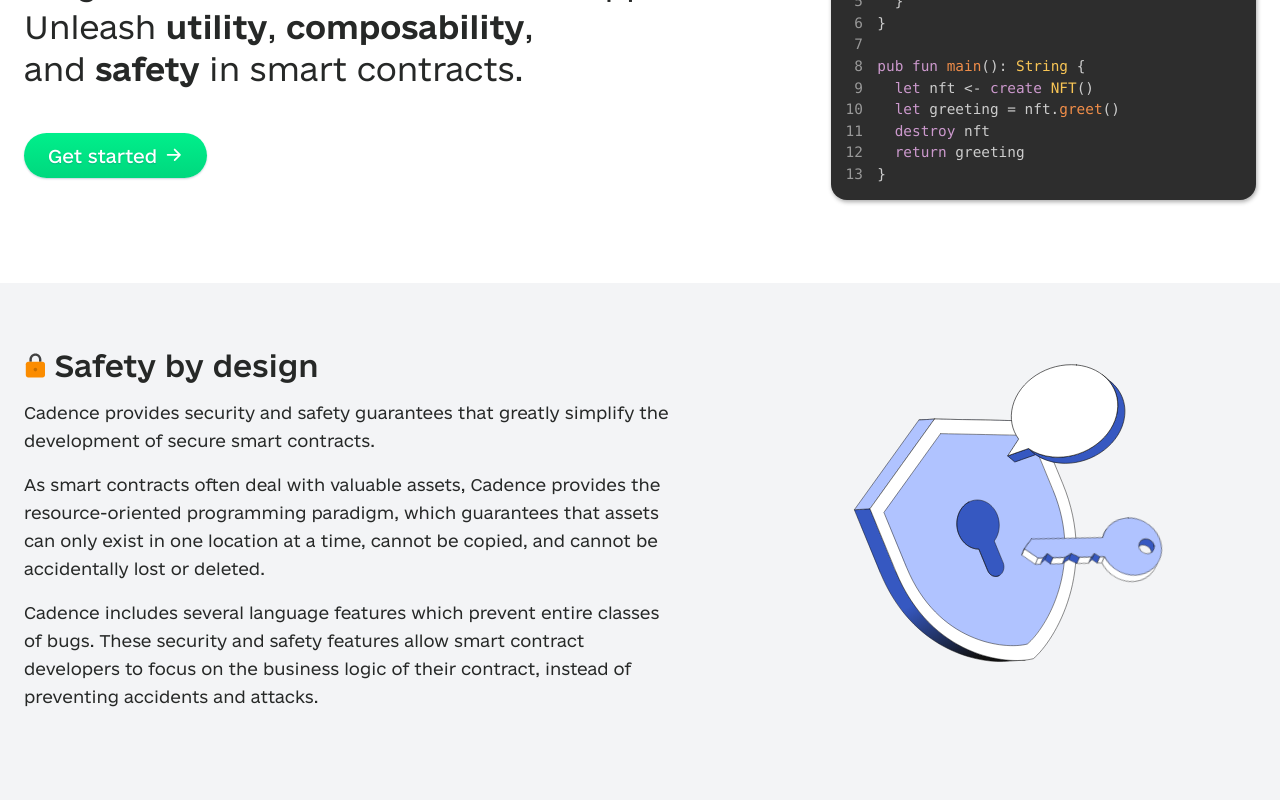
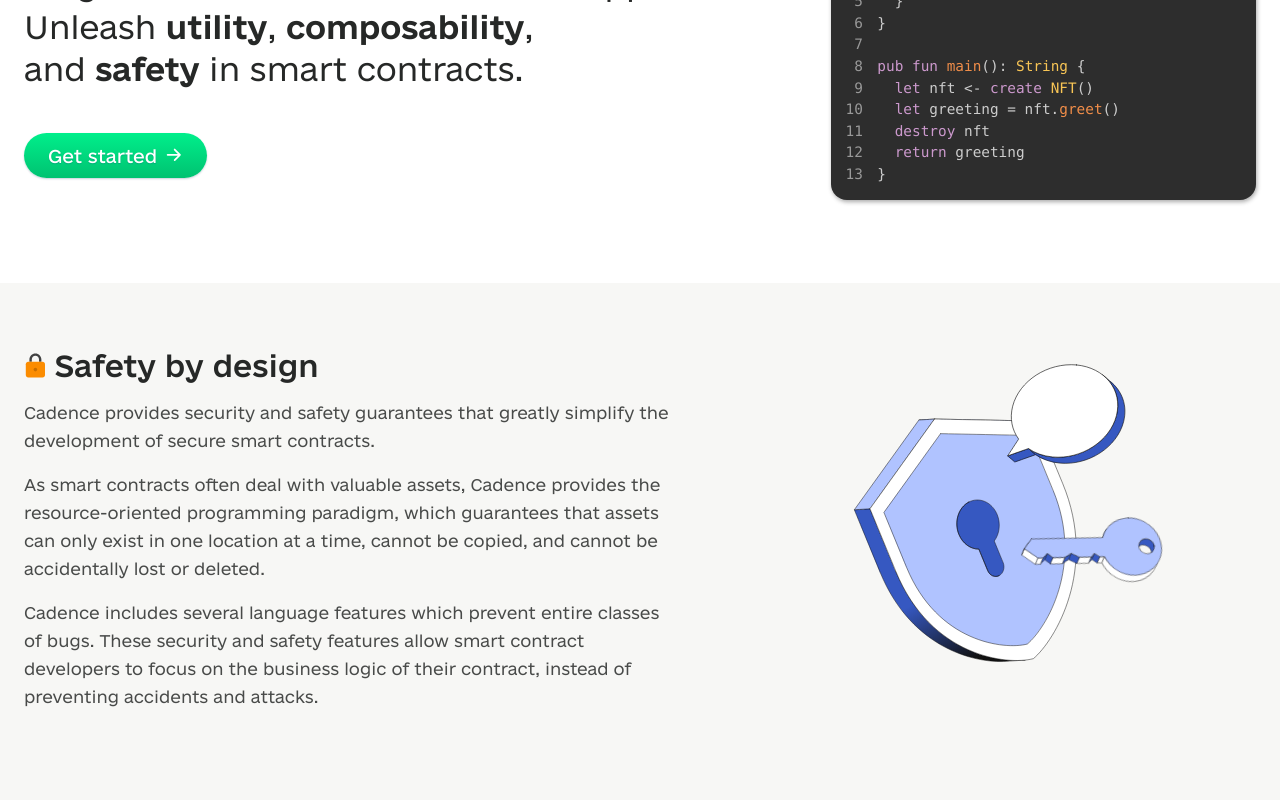
Before and after one commit to onflow/cadence-lang.org, a Next.js app: page / in a window 1280 px wide. Shown: the part 260-1060 px from the top of the page. Built offline with nearby package versions, Linux system fonts and the light colour scheme.

Commit message:
improve colors

```diff
--- a/styles/global.css
+++ b/styles/global.css
@@ -166,12 +166,14 @@
   font-weight: 200;
   font-size: 1rem;
   line-height: 1.75rem;
+
+  color: rgba(38, 40, 39, 0.84);
 }
 
 .content {
   margin: 4rem 0 0;
 
-  background-color: #f3f4f6;
+  background-color: #F7F7F5;
 }
 
 footer {
@@ -181,7 +183,7 @@
 
   color: rgb(130, 133, 138);
 
-  background-color: #f3f4f6;
+  background-color: #F7F7F5;
   border-top: 1px solid #e5e7eb;
 }
 
@@ -205,7 +207,7 @@
   color: #fff;
   text-shadow: 0 1px 1px #00387838;
 
-  background: linear-gradient(180deg, #00EF8B, #00D87E);
+  background: linear-gradient(180deg, #00EF8B, #00c271);
   border-radius: 9999px;
   box-shadow: 0 1px 2px #00295738;
 
```
